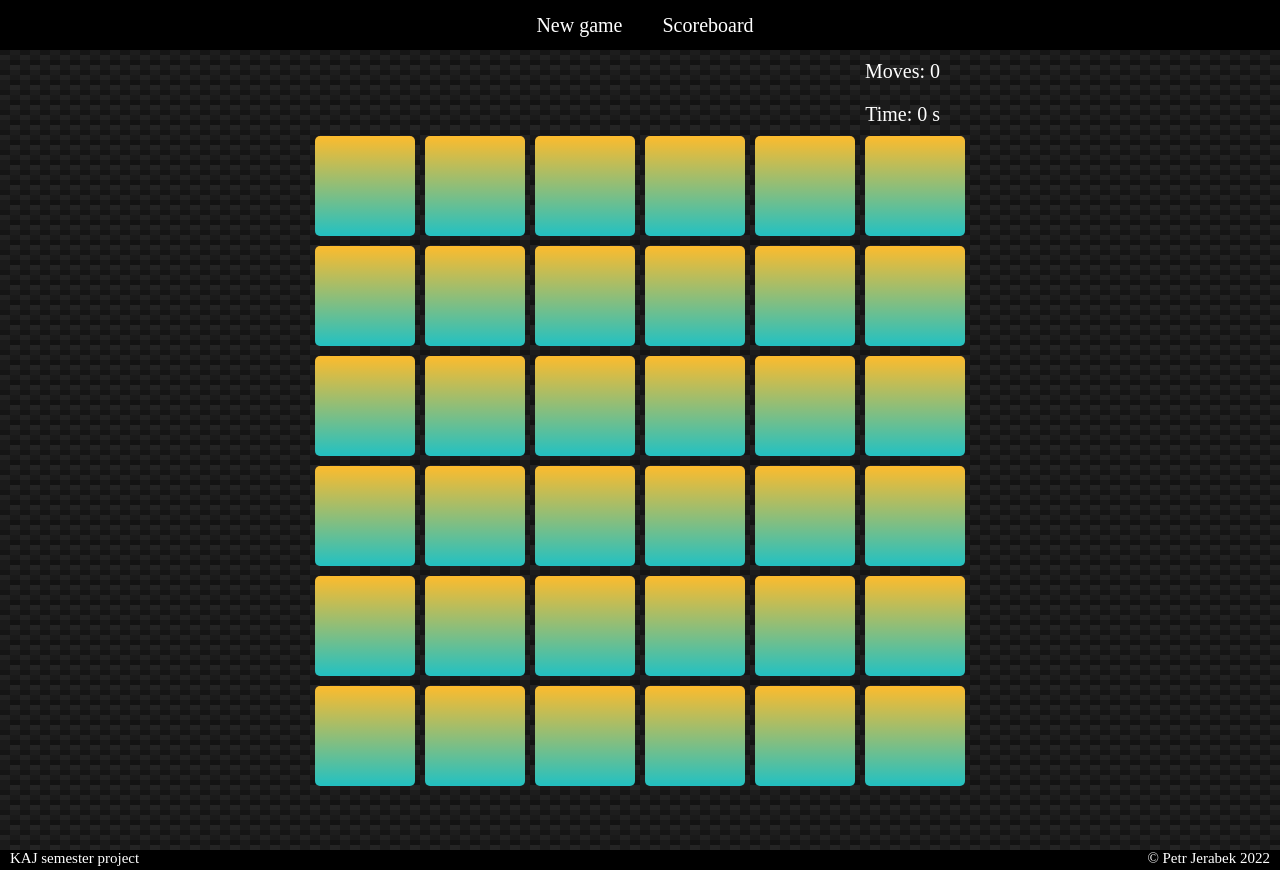
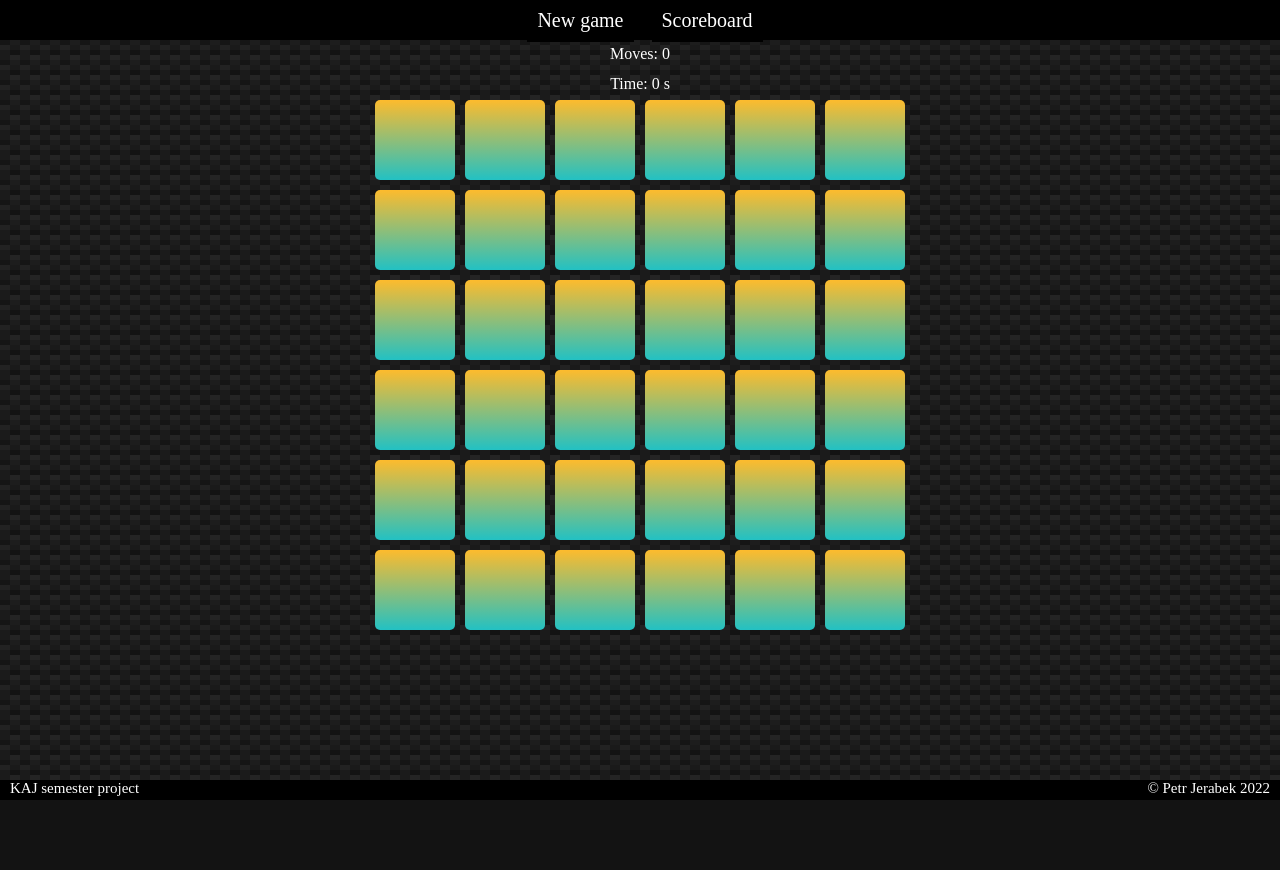
Before and after one commit to jerabpe/pexeso, a plain HTML site: page index.html in a window 1280 px wide. After the commit the page ends 800 px from the top, so only its background shows below. Drawn offline with Linux system fonts and the light colour scheme.

Commit message:
css magic

```diff
--- a/styles.css
+++ b/styles.css
@@ -1,12 +1,10 @@
 body {
     margin: 0;
+    /* height: 100vh; */
     min-height: 100vh;
-    min-width: 100vw;
     display: flex;
-    flex-flow: column;
-}
-
-#game {
+    flex-direction: column;
+    align-items: center;
     background:
     linear-gradient(27deg, #151515 5px, transparent 5px) 0 5px,
     linear-gradient(207deg, #151515 5px, transparent 5px) 10px 0px,
@@ -16,10 +14,16 @@ body {
     linear-gradient(#1d1d1d 25%, #1a1a1a 25%, #1a1a1a 50%, transparent 50%, transparent 75%, #242424 75%, #242424);
     background-color: #131313;
     background-size: 20px 20px;
+    position: relative;
+}
+
+#game {
     display: flex;
     align-items: center;
     flex-flow: column;
-    min-height: 800px;
+    height: max-content;
+    width: max-content;
+    padding-bottom: 40px;
     flex-grow: 1;
 }
 
@@ -30,6 +34,8 @@ footer {
     font-size: 15px;
     color: white;
     display: flex;
+    position: absolute;
+    bottom: 0;
 }
 
 #footer-left{
@@ -52,11 +58,13 @@ footer {
 
 #menu {
     display: flex;
-    gap: 10px;
+    gap: 8px;
     justify-content: center;
     align-items: center;
     background-color: black;
-    height: 50px;
+    height: 2.5em; /*??*/
+    min-height: 40px;
+    width: 100%;
 }
 
 .menubutton {
@@ -73,13 +81,6 @@ footer {
     cursor: pointer;
 }
 
-#head {
-    background-color: burlywood;
-    padding: 10;
-    margin: 0;
-    height: 50px;
-}
-
 #stats {
     margin: 0;
     display: flex;
@@ -87,20 +88,24 @@ footer {
 }
 
 .statsline {
-    width: 600px;
+    /* width: 17.5em; */
+    min-height: 20px;
+    /* min-width: ; */
     text-align: right;
-    font-size: 20px;
-    padding: 10px;
+    font-size: 1em;
+    padding: 5px;
     color: white;
 }
 
 .tile {
-    width: 100px;
-    height: 100px;
+    width: 10vh;
+    min-width: 40px;
+    min-height: 40px;
+    height: 10vh;
     cursor: pointer;
     border-radius: 5px;
     margin: 0;
-    font-size: 50px;
+    font-size: 2em;
     background-color: transparent;
     perspective: 1000px;
 }
@@ -193,10 +198,6 @@ button {
     height: 50px;
 }
 
-#game {
-    /* display: none; */
-}
-
 #scoreboard {
     /* display: none; */
     background:
```
